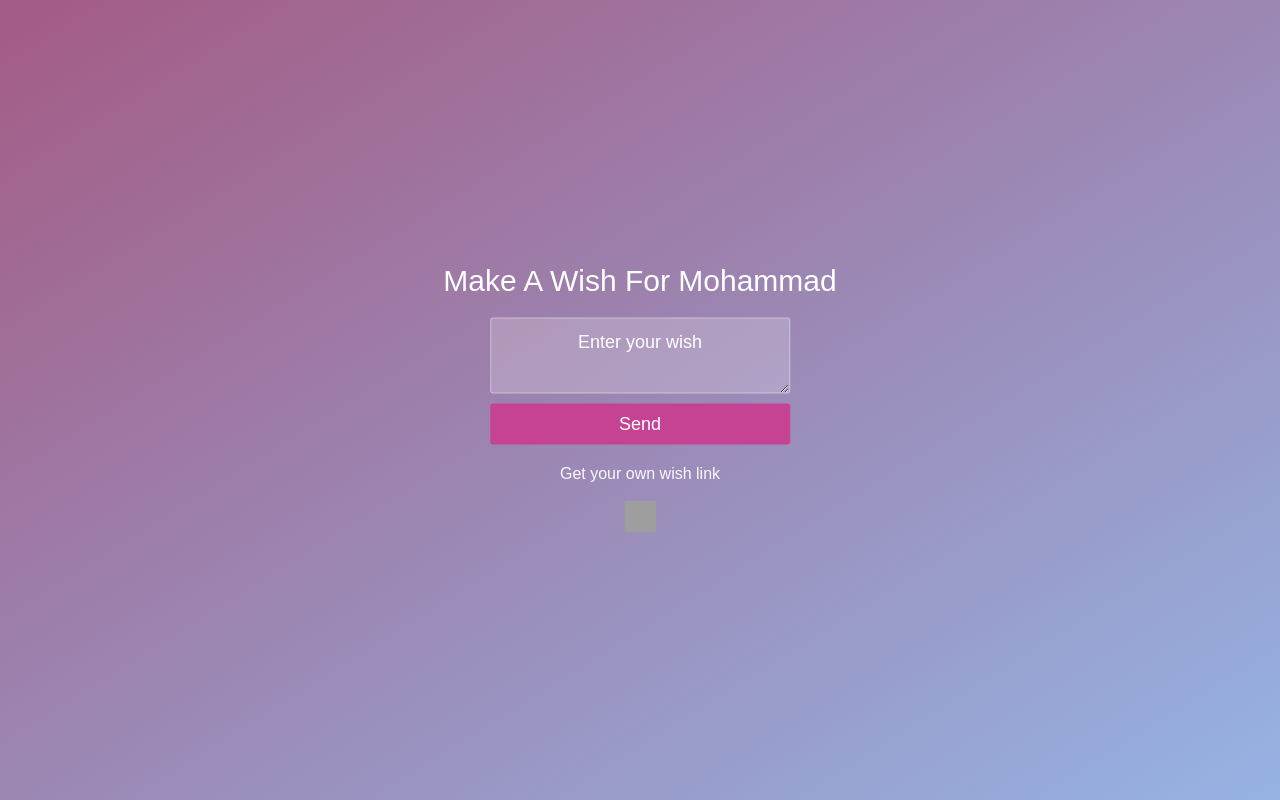
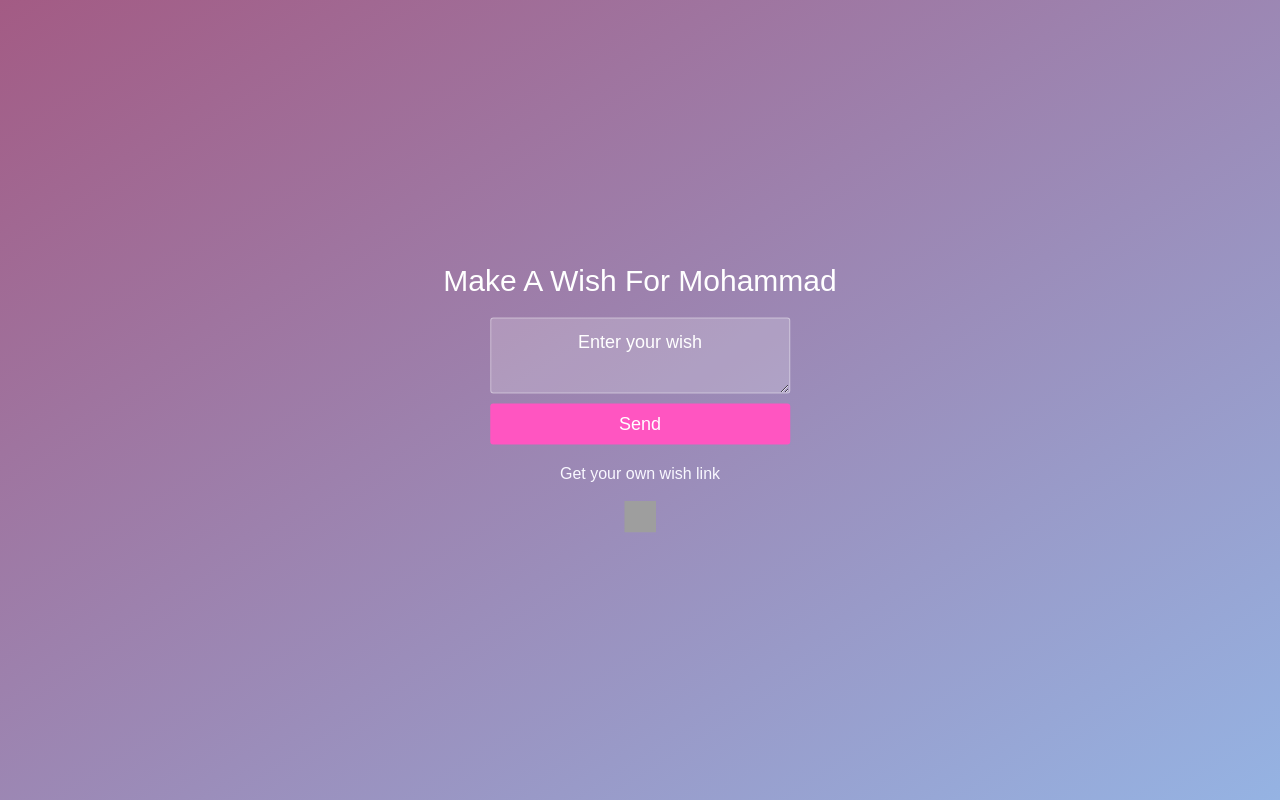
Before and after one commit to shamsdev/make-a-wish, a PHP site: page / in a window 1280 px wide, with the pointer over the restyled element. Run offline with PHP 8.4, Linux system fonts and the light colour scheme; some libraries are stand-ins or nearby versions; some web fonts are replaced; grey boxes are pictures that could not be loaded.

Commit message:
style correction

```diff
--- a/css/stylesheet.css
+++ b/css/stylesheet.css
@@ -144,10 +144,6 @@ form button {
     transition-duration: 0.25s;
 }
 
-form button:hover {
-    background-color: #c64394;
-}
-
 a:link {
     text-decoration: none;
     color: #f9f8ff;
```
